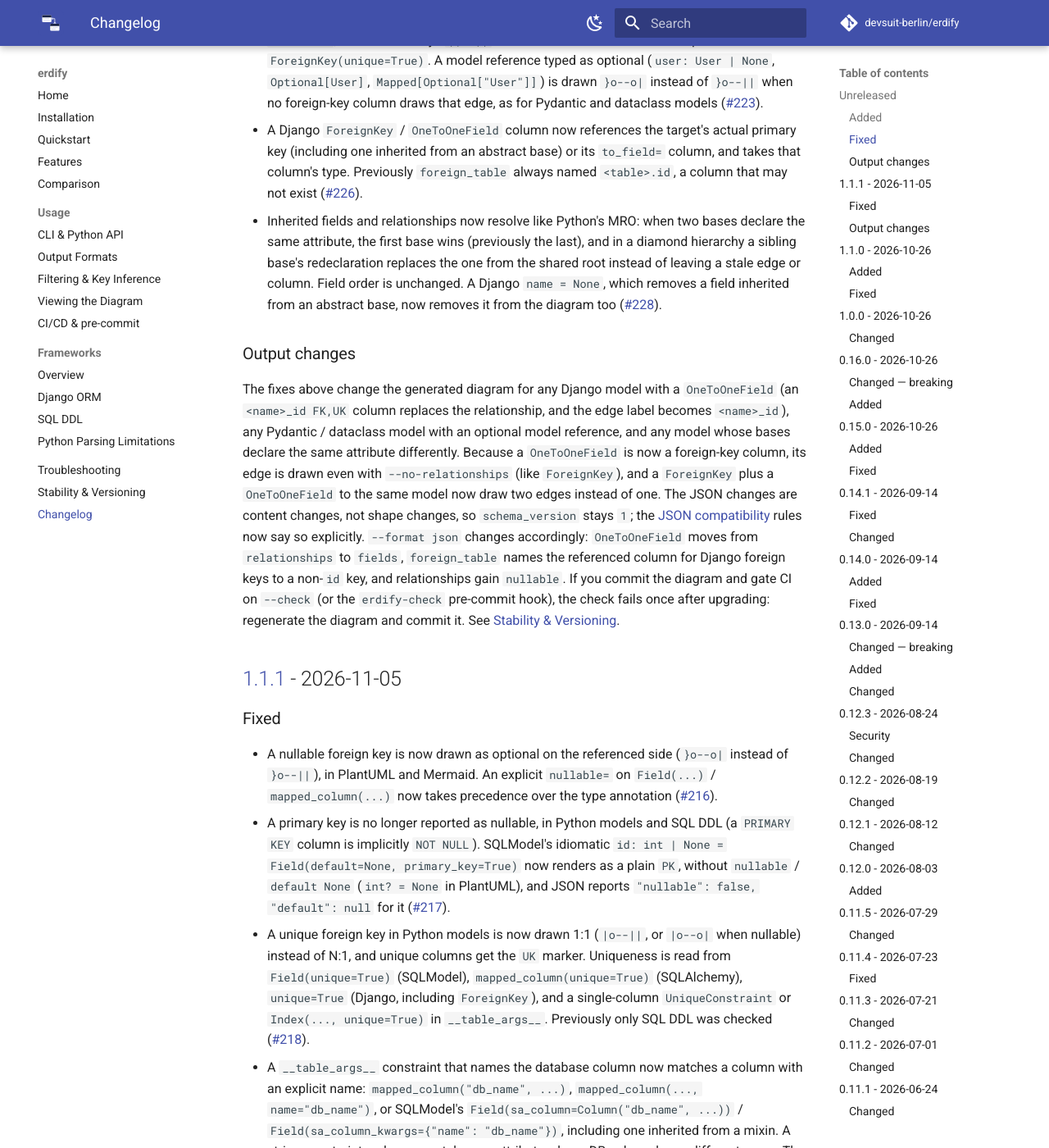
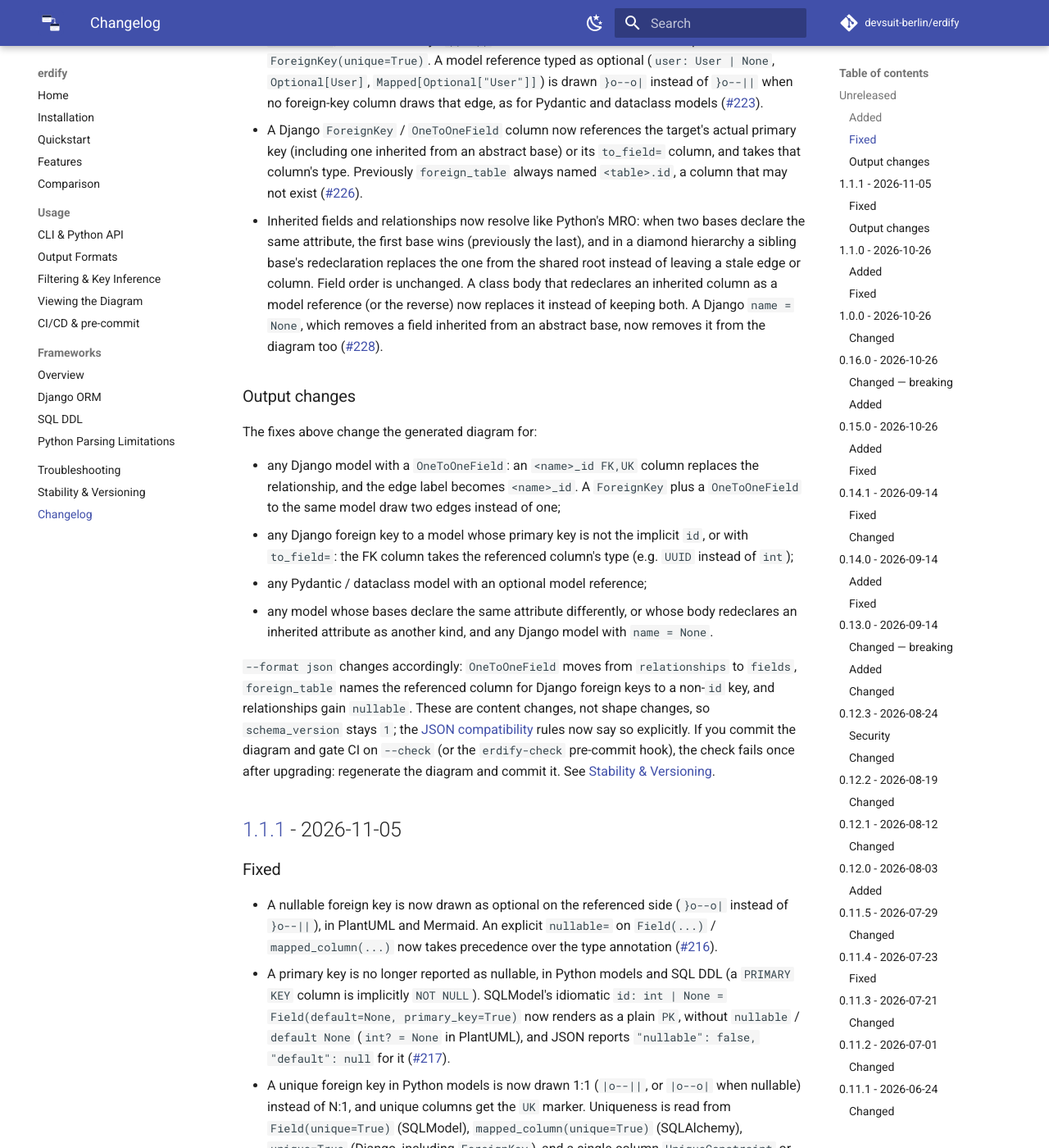
Before and after one commit to devsuit-berlin/erdify, an MkDocs documentation site: the page built from docs/changelog.md, in a window 1280 px wide and 1400 px high, scrolled down 562 px. Shown: the whole window at 82% size. Built offline with MkDocs 1.6.1 and Material for MkDocs 9.7.7, drawn with Linux system fonts in a browser that asks for light colours; comment, search, counter and statistics services are not loaded.

Commit message:
fix: address second self-review pass
- JSON 'nullable' is only true for 'one' relationships, matching the diagram.
- Cache Django FK target-column resolution per parse.
- Share the Django redeclaration drop between listing order and merge.
- Changelog: list every output change (FK column types, body kind changes,
  name = None); drop an incorrect --no-relationships claim.
- django.md: precise fallback for targets outside the parsed files.
- Tests: body kind change, hand-built JSON nullable, a real assertion for
  field removal, a non-flaky bound for the deep-diamond test.

```diff
--- a/CHANGELOG.md
+++ b/CHANGELOG.md
@@ -34,27 +34,36 @@ and this project adheres to [Semantic Versioning](https://semver.org/spec/v2.0.0
   bases declare the same attribute, the first base wins (previously the last),
   and in a diamond hierarchy a sibling base's redeclaration replaces the one
   from the shared root instead of leaving a stale edge or column. Field order
-  is unchanged. A Django `name = None`, which removes a field inherited from an
-  abstract base, now removes it from the diagram too
+  is unchanged. A class body that redeclares an inherited column as a model
+  reference (or the reverse) now replaces it instead of keeping both. A Django
+  `name = None`, which removes a field inherited from an abstract base, now
+  removes it from the diagram too
   ([#228](https://github.com/devsuit-berlin/erdify/issues/228)).
 
 ### Output changes
 
-The fixes above change the generated diagram for any Django model with a
-`OneToOneField` (an `<name>_id FK,UK` column replaces the relationship, and the
-edge label becomes `<name>_id`), any Pydantic / dataclass model with an
-optional model reference, and any model whose bases declare the same attribute
-differently. Because a `OneToOneField` is now a foreign-key column, its edge is
-drawn even with `--no-relationships` (like `ForeignKey`), and a `ForeignKey`
-plus a `OneToOneField` to the same model now draw two edges instead of one.
-The JSON changes are content changes, not shape changes, so `schema_version`
-stays `1`; the [JSON compatibility](https://erdify.devsuit.io/usage/output-formats/#compatibility)
-rules now say so explicitly. `--format json` changes accordingly: `OneToOneField` moves from
+The fixes above change the generated diagram for:
+
+- any Django model with a `OneToOneField`: an `<name>_id FK,UK` column
+  replaces the relationship, and the edge label becomes `<name>_id`. A
+  `ForeignKey` plus a `OneToOneField` to the same model draw two edges instead
+  of one;
+- any Django foreign key to a model whose primary key is not the implicit `id`,
+  or with `to_field=`: the FK column takes the referenced column's type (e.g.
+  `UUID` instead of `int`);
+- any Pydantic / dataclass model with an optional model reference;
+- any model whose bases declare the same attribute differently, or whose body
+  redeclares an inherited attribute as another kind, and any Django model with
+  `name = None`.
+
+`--format json` changes accordingly: `OneToOneField` moves from
 `relationships` to `fields`, `foreign_table` names the referenced column for
-Django foreign keys to a non-`id` key, and relationships gain `nullable`. If
-you commit the diagram and gate CI on `--check` (or the `erdify-check`
-pre-commit hook), the check fails once after upgrading: regenerate the diagram
-and commit it. See
+Django foreign keys to a non-`id` key, and relationships gain `nullable`. These
+are content changes, not shape changes, so `schema_version` stays `1`; the
+[JSON compatibility](https://erdify.devsuit.io/usage/output-formats/#compatibility)
+rules now say so explicitly. If you commit the diagram and gate CI on `--check`
+(or the `erdify-check` pre-commit hook), the check fails once after upgrading:
+regenerate the diagram and commit it. See
 [Stability & Versioning](https://erdify.devsuit.io/stability/#diagram-output).
 
 ## [1.1.1] - 2026-11-05
```
Also changed, not shown: docs/frameworks/django.md (+2 -1 lines), 4 other files.
